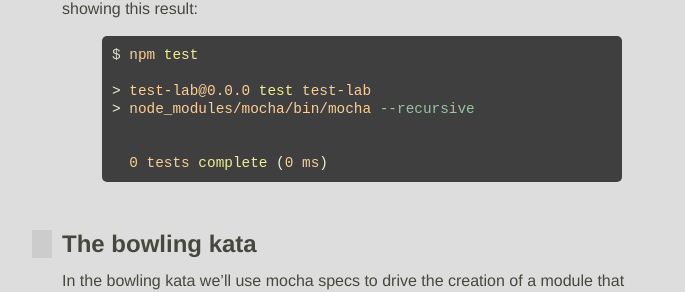
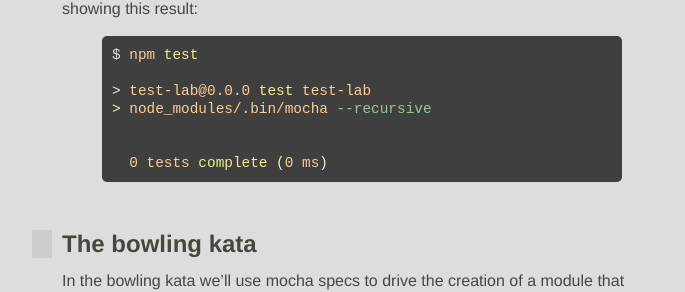
Before and after one commit to JavaScriptKC/workshop, a Jekyll site: the page built from _posts/2013-05-1-test.md, in a window 1280 px wide and 900 px high, scrolled down 1538 px. Shown: the part 159-451 px from the top of the window, without its empty margins (278-963 px from the left). Built offline with Jekyll 4.4.1, drawn with Linux system fonts in a browser that asks for light colours; nearby versions of some CDN libraries; some web fonts are replaced; comment, search, counter and statistics services are not loaded.

Commit message:
Missed an instance of bin/micha

```diff
--- a/_posts/2013-05-1-test.md
+++ b/_posts/2013-05-1-test.md
@@ -67,7 +67,7 @@ Now, create a folder called `test` and a file inside that called `bowling-spec.j
 $ npm test
 
 > test-lab@0.0.0 test test-lab
-> node_modules/mocha/bin/mocha --recursive
+> node_modules/.bin/mocha --recursive
 
 
   0 tests complete (0 ms)
```
